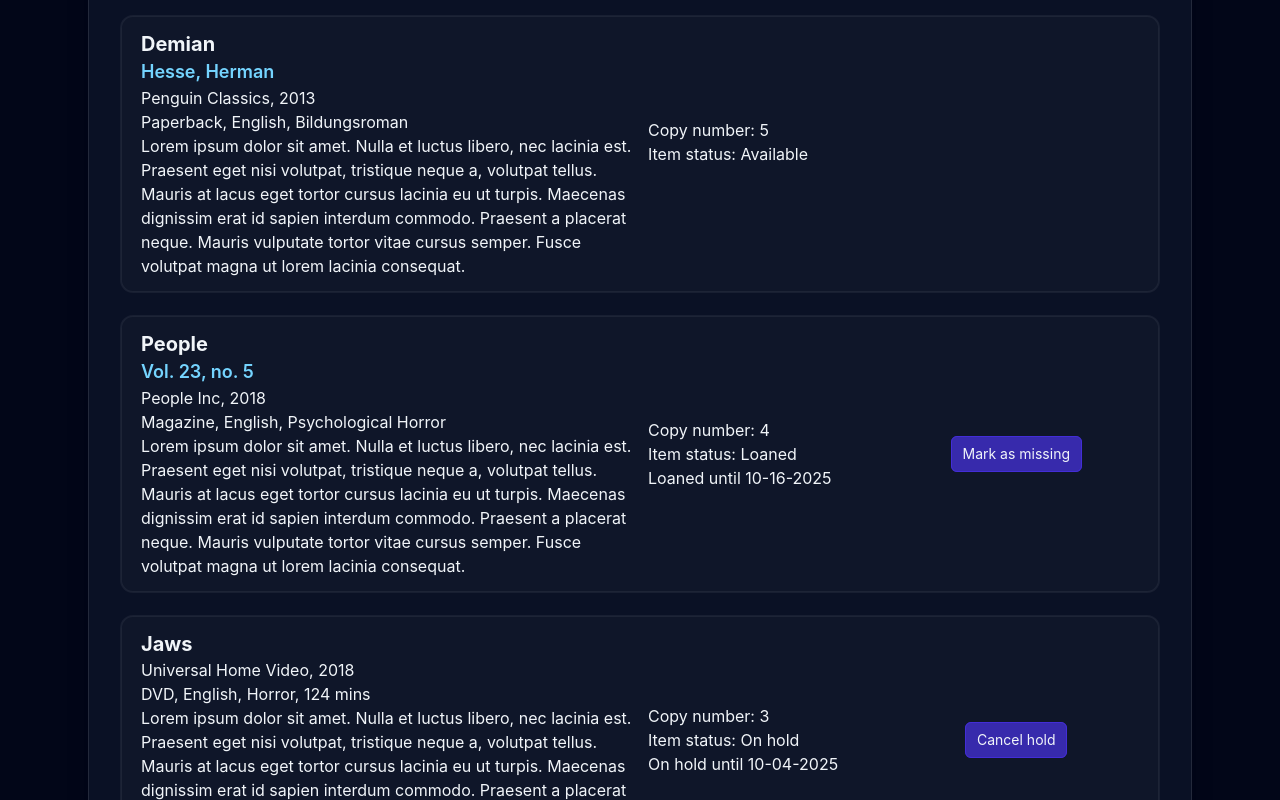
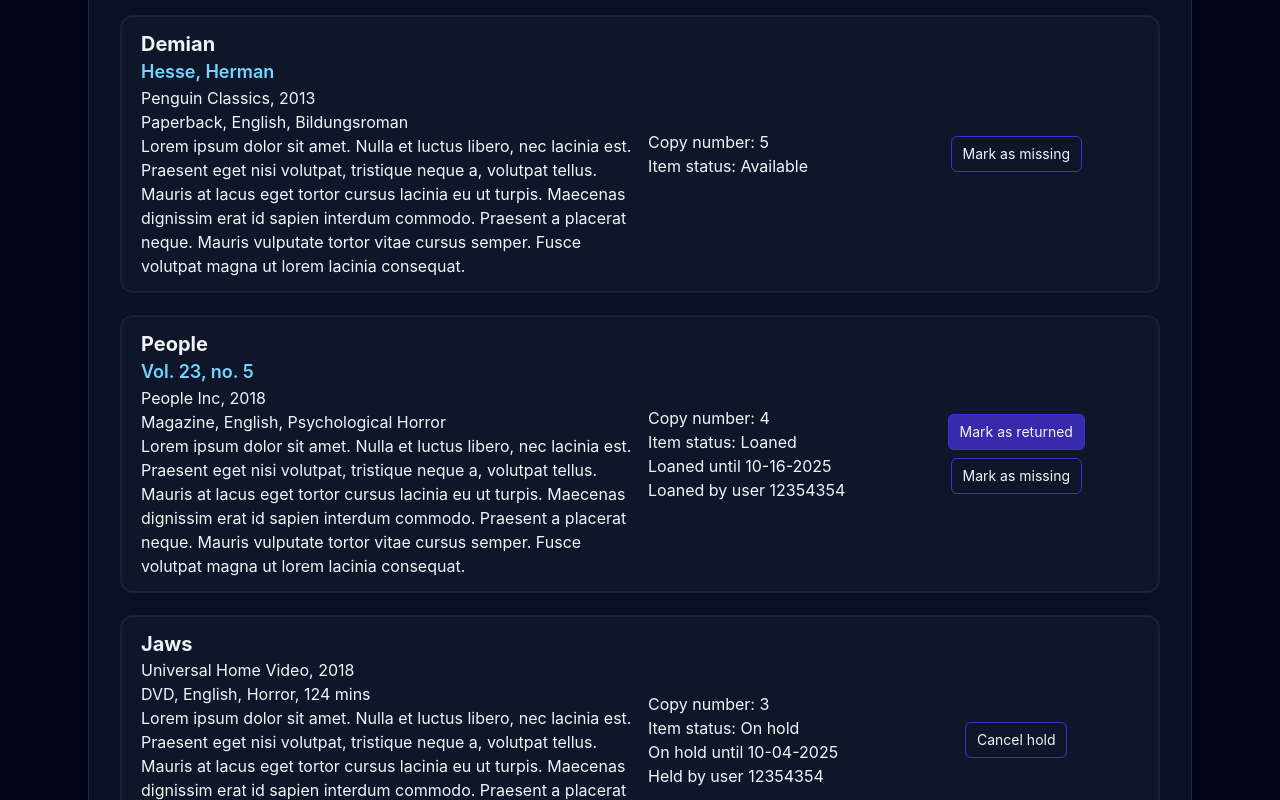
Before and after one commit to devpatel26/Library-Database, a React (Vite) app in the folder react/: page /test in a window 1280 px wide. Shown: the part 2360-3160 px from the top of the page. Built offline with nearby package versions, Linux system fonts and the light colour scheme.

Commit message:
Reworked staff item view

```diff
--- a/react/src/components/Items.jsx
+++ b/react/src/components/Items.jsx
@@ -50,38 +50,45 @@ export function ItemStaff({ itemData }) {
           <ItemHolder data={itemData} />
         </div>
         <div className="col-span-2 grid grid-cols-2 items-center m-2">
-          <div className="grid grid-rows-3 col-span-1">
-            <div>Copy number: {itemData.copy}</div>
-            <div>Item status: {itemData.status}</div>
-            {itemData.status == "Available" ? null : itemData.status ==
-              "On hold" ? (
+          {itemData.status == "Available" ? (
+            <div className="grid grid-rows-2 col-span-1">
+              <div>Copy number: {itemData.copy}</div>
+              <div>Item status: {itemData.status}</div>
+            </div>
+          ) : itemData.status == "On hold" ? (
+            <div className="grid grid-rows-4 col-span-1">
+              <div>Copy number: {itemData.copy}</div>
+              <div>Item status: {itemData.status}</div>
               <div>On hold until {itemData.holdEnd}</div>
-            ) : itemData.status == "Loaned" ? (
+              <div>Held by user {itemData.userid}</div>
+            </div>
+          ) : itemData.status == "Loaned" ? (
+            <div className="grid grid-rows-4 col-span-1">
+              <div>Copy number: {itemData.copy}</div>
+              <div>Item status: {itemData.status}</div>
               <div>Loaned until {itemData.loanEnd}</div>
-            ) : (
-              <div>Item Missing</div>
-            )}
-          </div>
+              <div>Loaned by user {itemData.userid}</div>
+            </div>
+          ) : (
+            <div className="grid grid-rows-2 col-span-1">
+              <div>Copy number: {itemData.copy}</div>
+              <div>Item status: {itemData.status}</div>
+            </div>
+          )}
           <div className="col-span-1 items-center justify-items-center text-center">
             {itemData.status == "On hold" ? (
               <div>
-                <PrimaryButton title="Cancel hold" />
+                <SecondaryButton title="Cancel hold" />
               </div>
             ) : itemData.status == "Loaned" ? (
               <div>
-                <PrimaryButton title="Mark as missing" />
+                <PrimaryButton title="Mark as returned" />
+                <SecondaryButton title="Mark as missing" />
               </div>
+            ) : itemData.status == "Available" ? (
+              <SecondaryButton title="Mark as missing" />
             ) : null}
           </div>
-
-          {/* {itemData.status == "Available" ? null : itemData.status ==
-            "On hold" ? (
-            <PrimaryButton title="Cancel hold" />
-          ) : itemData.status == "Loaned" ? (
-            <div>Loaned until {itemData.loanEnd}</div>
-          ) : (
-            <div>Item Missing</div>
-          )} */}
         </div>
       </div>
     </div>
--- a/react/src/data/dummy/accounts.js
+++ b/react/src/data/dummy/accounts.js
@@ -1,6 +1,6 @@
 export const patronAccounts = [
   {
-    id: 1231653543,
+    userid: 1231653543,
     role: "student",
     firstname: "John",
     lastname: "Doe",
@@ -8,7 +8,7 @@ export const patronAccounts = [
     email: "testemail1@email.com",
   },
   {
-    id: 54353134,
+    userid: 54353134,
     role: "student",
     firstname: "Jane",
     lastname: "Doe",
@@ -16,7 +16,7 @@ export const patronAccounts = [
     email: "testemail2@email.com",
   },
   {
-    id: 4356386747,
+    userid: 4356386747,
     role: "professor",
     firstname: "Jones",
     lastname: "Dane",
@@ -26,7 +26,7 @@ export const patronAccounts = [
 ];
 export const staffAccounts = [
   {
-    id: 6336573,
+    userid: 6336573,
     role: "staff",
     firstname: "Jane",
     lastname: "Dane",
@@ -34,7 +34,7 @@ export const staffAccounts = [
     email: "testemail4@email.com",
   },
   {
-    id: 35636537,
+    userid: 35636537,
     role: "staff",
     firstname: "Jenny",
     lastname: "Doe",
@@ -42,7 +42,7 @@ export const staffAccounts = [
     email: "testemail5@email.com",
   },
   {
-    id: 35663563,
+    userid: 35663563,
     role: "admin",
     firstname: "Jone",
     lastname: "Done",
--- a/react/src/data/dummy/items.js
+++ b/react/src/data/dummy/items.js
@@ -73,6 +73,7 @@ export const dummyBaseItemsStaff = [
     author: { firstName: "Herman", lastName: "Hesse" },
   },
   {
+    userid: 12354354,
     category: "periodical",
     title: "People",
     type: "Magazine",
@@ -83,6 +84,7 @@ export const dummyBaseItemsStaff = [
     summary:
       "Lorem ipsum dolor sit amet. Nulla et luctus libero, nec lacinia est. Praesent eget nisi volutpat, tristique neque a, volutpat tellus. Mauris at lacus eget tortor cursus lacinia eu ut turpis. Maecenas dignissim erat id sapien interdum commodo. Praesent a placerat neque. Mauris vulputate tortor vitae cursus semper. Fusce volutpat magna ut lorem lacinia consequat.",
     status: "Loaned",
+    loanStart: "10-10-2025",
     loanEnd: "10-16-2025",
     genre: "Psychological Horror",
     publisher: "People Inc",
@@ -90,6 +92,7 @@ export const dummyBaseItemsStaff = [
     publicationDate: "2018",
   },
   {
+    userid: 12354354,
     category: "audiovisualmedia",
     title: "Jaws",
     type: "DVD",
@@ -100,6 +103,7 @@ export const dummyBaseItemsStaff = [
       "Lorem ipsum dolor sit amet. Nulla et luctus libero, nec lacinia est. Praesent eget nisi volutpat, tristique neque a, volutpat tellus. Mauris at lacus eget tortor cursus lacinia eu ut turpis. Maecenas dignissim erat id sapien interdum commodo. Praesent a placerat neque. Mauris vulputate tortor vitae cursus semper. Fusce volutpat magna ut lorem lacinia consequat.",
     genre: "Horror",
     status: "On hold",
+    holdStart: "10-02-2025",
     holdEnd: "10-04-2025",
     publisher: "Universal Home Video",
     shelfNumber: 4,
@@ -123,6 +127,7 @@ export const dummyBaseItemsStaff = [
 ];
 export const dummyItemHolds = [
   {
+    userid: 12354354,
     category: "book",
     title: "Demian",
     type: "Paperback",
@@ -133,11 +138,13 @@ export const dummyItemHolds = [
     publisher: "Penguin Classics",
     shelfNumber: 1,
     holdStart: "10-02-2025",
+    holdEnd: "10-03-2025",
     ready: false,
     publicationDate: "2013",
     author: { firstName: "Herman", lastName: "Hesse" },
   },
   {
+    userid: 6354554,
     category: "book",
     title: "Demian",
     type: "Paperback",
@@ -156,6 +163,7 @@ export const dummyItemHolds = [
 ];
 export const dummyItemLoans = [
   {
+    userid: 12354354,
     category: "book",
     title: "Demian",
     type: "Paperback",
@@ -172,6 +180,7 @@ export const dummyItemLoans = [
     author: { firstName: "Herman", lastName: "Hesse" },
   },
   {
+    userid: 654543452,
     category: "book",
     title: "Demian",
     type: "Paperback",
```
